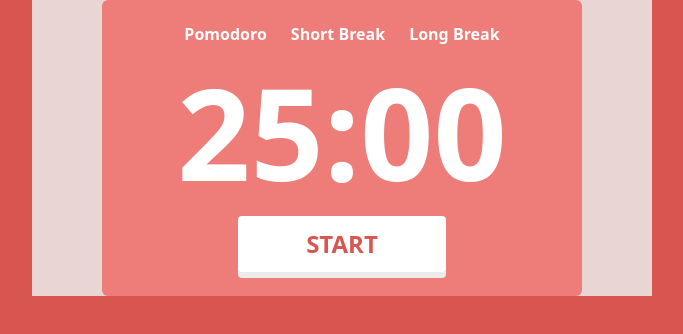
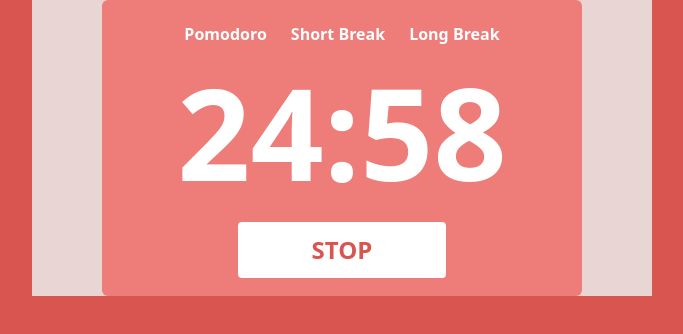
Before and after one commit to JanKrysztop/pomodoro, a React (Create React App) app: page / in a window 1280 px wide. Both pictures are taken after a click on the button "START". Shown: the top 334 px of the page, without its empty margins (298-981 px from the left). Built offline with nearby package versions, Linux system fonts and the light colour scheme.

Commit message:
Timer countdown added

```diff
--- a/src/components/Clock.js
+++ b/src/components/Clock.js
@@ -1,4 +1,34 @@
+import { useState, useEffect } from 'react';
+
 export const Clock = () => {
+  const [minutes, setMinutes] = useState(25);
+  const [seconds, setSeconds] = useState(0);
+  const [countdown, setCountdown] = useState(false);
+
+  const timerMinutes = minutes < 10 ? `0${minutes}` : minutes;
+  const timerSeconds = seconds < 10 ? `0${seconds}` : seconds;
+
+  if (countdown) {
+    const interval = setInterval(() => {
+      clearInterval(interval);
+      if (seconds === 0) {
+        if (minutes !== 0) {
+          setSeconds(59);
+          setMinutes(minutes - 1);
+        } else {
+          setMinutes(minutes);
+          setSeconds(seconds);
+        }
+      } else {
+        setSeconds(seconds - 1);
+      }
+    }, 1000);
+  }
+
+  const handleClick = () => {
+    setCountdown(!countdown);
+  };
+
   return (
     <div className="bg-[#e9d5d4] m-auto flex justify-center align-middle max-w-[620px]">
       <div className="max-w-[480px] w-full bg-[#ee7c78] pt-5 pb-6 rounded-md">
@@ -8,12 +38,24 @@
           <button className="btn-clock">Long Break</button>
         </div>
         <div className="text-9xl font-bold mt-5 text-white text-center">
-          25:00
+          {timerMinutes}:{timerSeconds}
         </div>
         <div className="justify-center flex">
-          <button className="cursor-pointer border-none mt-5 px-3 rounded shadow-[0_6px_0_rgb(235,235,235)] bg-white text-2xl font-bold text-[#d95550] h-14 w-52 ">
-            START
-          </button>
+          {countdown ? (
+            <button
+              className="cursor-pointer border-none mt-5 px-3 rounded bg-white text-2xl font-bold text-[#d95550] h-14 w-52 translate-y-[6px]"
+              onClick={handleClick}
+            >
+              STOP
+            </button>
+          ) : (
+            <button
+              className="cursor-pointer border-none mt-5 px-3 rounded shadow-[0_6px_0_rgb(235,235,235)] bg-white text-2xl font-bold text-[#d95550] h-14 w-52 "
+              onClick={handleClick}
+            >
+              START
+            </button>
+          )}
         </div>
       </div>
     </div>
```
